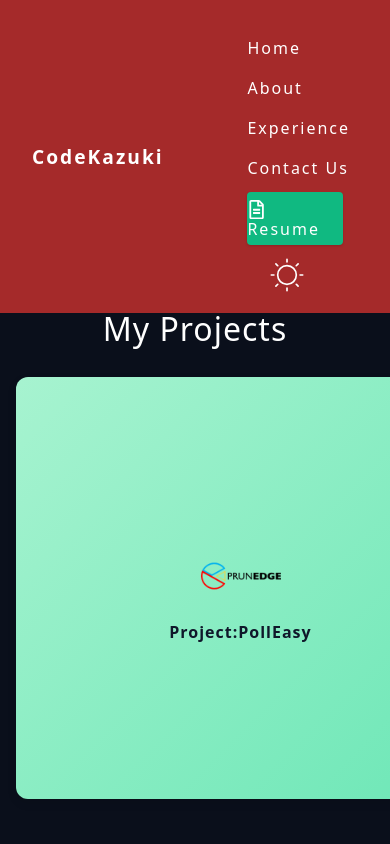
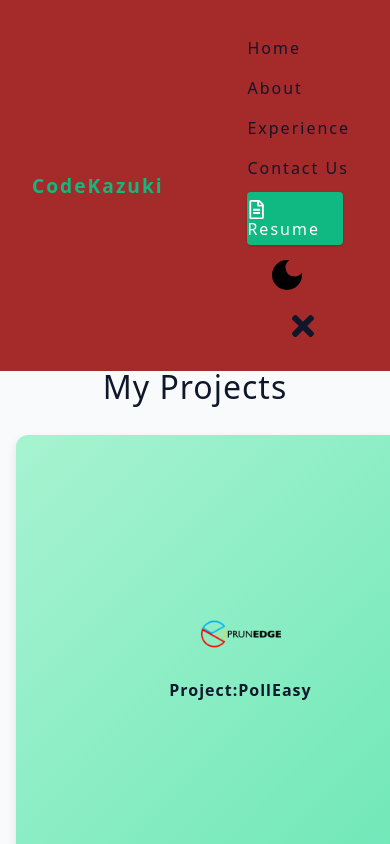
Before and after one commit to Codekazuki/devKazuki, a React (Vite) app: page /project in a window 390 px wide. Both pictures are taken after a click on the button "Open navigation". Shown: the top 844 px of the page. Built offline with nearby package versions, Linux system fonts and the light colour scheme.

Commit message:
starting responsiveness

```diff
--- a/src/components/Navbar.jsx
+++ b/src/components/Navbar.jsx
@@ -1,11 +1,12 @@
 import { NavLink } from "react-router-dom";
-import { useRef } from "react";
+import { useState } from "react";
 import { FaRegFileAlt, FaBars, FaTimes } from "react-icons/fa";
 import ThemeToggle from "./ThemeToggle";
 const Navbar = () => {
-  const navRef = useRef();
-  const showNavBar = () => {
-    navRef.current.classList.toggle("responsive-nav");
+  const [isNavVisible, setIsNavVisible] = useState(false);
+
+  const toggleNav = () => {
+    setIsNavVisible((prev) => !prev);
   };
   return (
     <div className='nav-center'>
@@ -15,7 +16,7 @@ const Navbar = () => {
         </NavLink>
       </div>
 
-      <div ref={navRef} className='nav-links'>
+      <div className={`nav-links ${isNavVisible ? "responsive-nav" : ""}`}>
         <NavLink to='/' className='nav-link'>
           Home
         </NavLink>
@@ -35,13 +36,23 @@ const Navbar = () => {
           <span>Resume</span>
         </NavLink>
         <ThemeToggle />
-        <button className='nav-btn nav-close' onClick={showNavBar}>
+        <button
+          className='nav-btn nav-close'
+          onClick={toggleNav}
+          aria-label='Close navigation'
+        >
           <FaTimes />
         </button>
       </div>
-      <button className='nav-btn nav-open' onClick={showNavBar}>
-        <FaBars />
-      </button>
+      {!isNavVisible && (
+        <button
+          className='nav-btn nav-open'
+          onClick={toggleNav}
+          aria-label='Open navigation'
+        >
+          <FaBars />
+        </button>
+      )}
     </div>
   );
 };
--- a/src/index.css
+++ b/src/index.css
@@ -586,9 +586,9 @@ form .input-box .field.message {
 .toggle-icon-dark {
   font-size: 2.5rem;
 }
-.nav-open {
-}
-.nav-close {
+.responsive-nav {
+  flex-direction: column;
+  transform: translateY(0);
 }
 .nav-btn {
   padding: 5px;
@@ -598,6 +598,7 @@ form .input-box .field.message {
   outline: none;
   font-size: 2rem;
   display: none;
+  cursor: pointer;
 }
 /* responsiveness */
 /* responsiveness */
@@ -616,6 +617,15 @@ form .input-box .field.message {
   .hero-start {
     margin-top: 2rem;
   }
+  .nav-btn {
+    display: block;
+  }
+  .nav-links {
+    display: none;
+  }
+  .responsive-nav {
+    display: flex;
+  }
   .logo {
     font-size: clamp(1.2rem, 3vw, 2rem);
     color: var(--primary-500);
@@ -630,6 +640,15 @@ form .input-box .field.message {
     align-items: center;
     background: brown;
     width: 100%;
+  }
+  .nav-btn {
+    display: block;
+  }
+  .nav-links {
+    display: none;
+  }
+  .responsive-nav {
+    display: flex;
   }
   .logo {
     font-size: clamp(1.2rem, 3vw, 2rem);
@@ -653,6 +672,13 @@ form .input-box .field.message {
   .nav-btn {
     display: block;
   }
+  .nav-links {
+    display: none;
+  }
+  .responsive-nav {
+    display: flex;
+  }
+
   .hero-center {
     display: grid;
     place-items: center;
@@ -732,6 +758,7 @@ form .input-box .field.message {
     font-weight: bolder;
     font-size: 1rem;
   }
+
   .logo {
     font-size: clamp(1.5rem, 3vw, 3rem);
     color: var(--primary-500);
```
